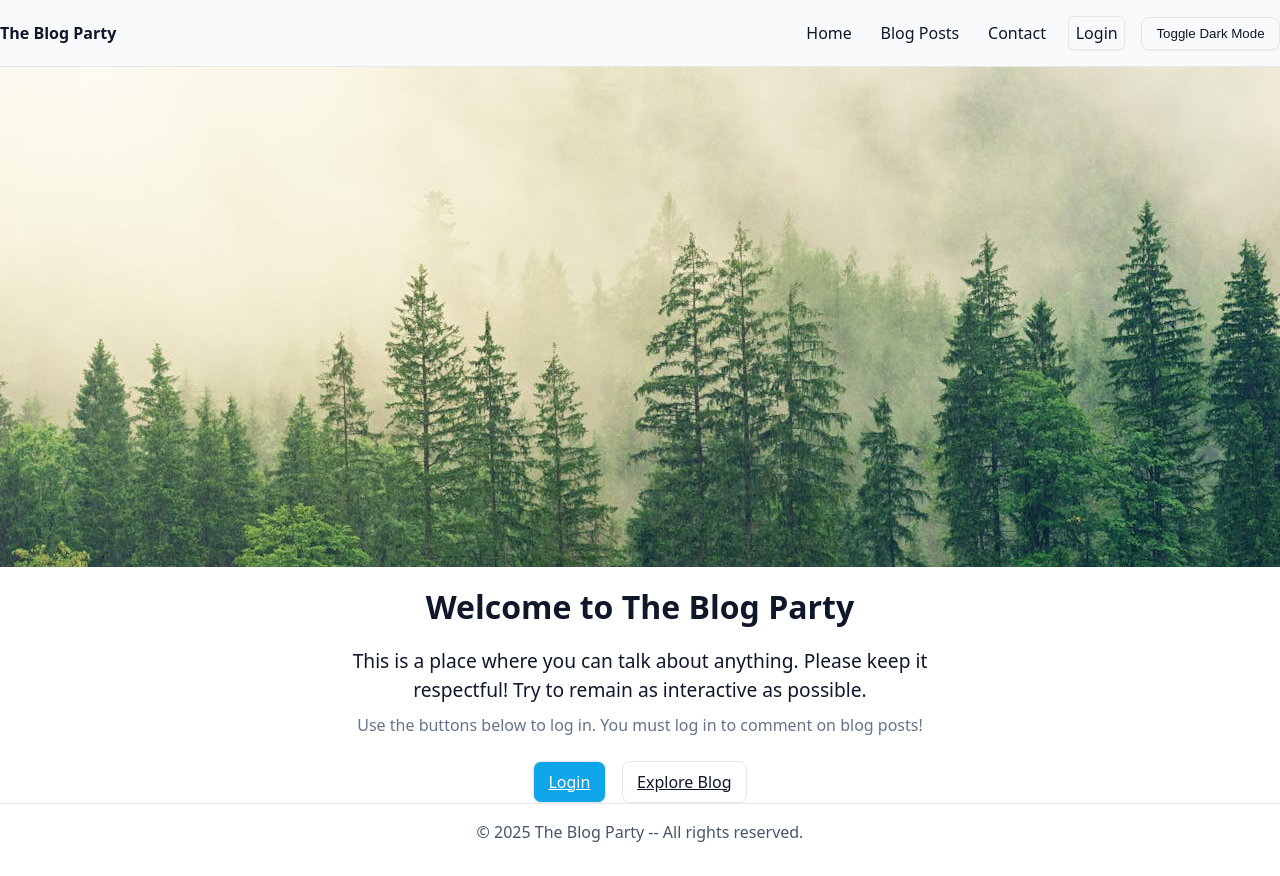
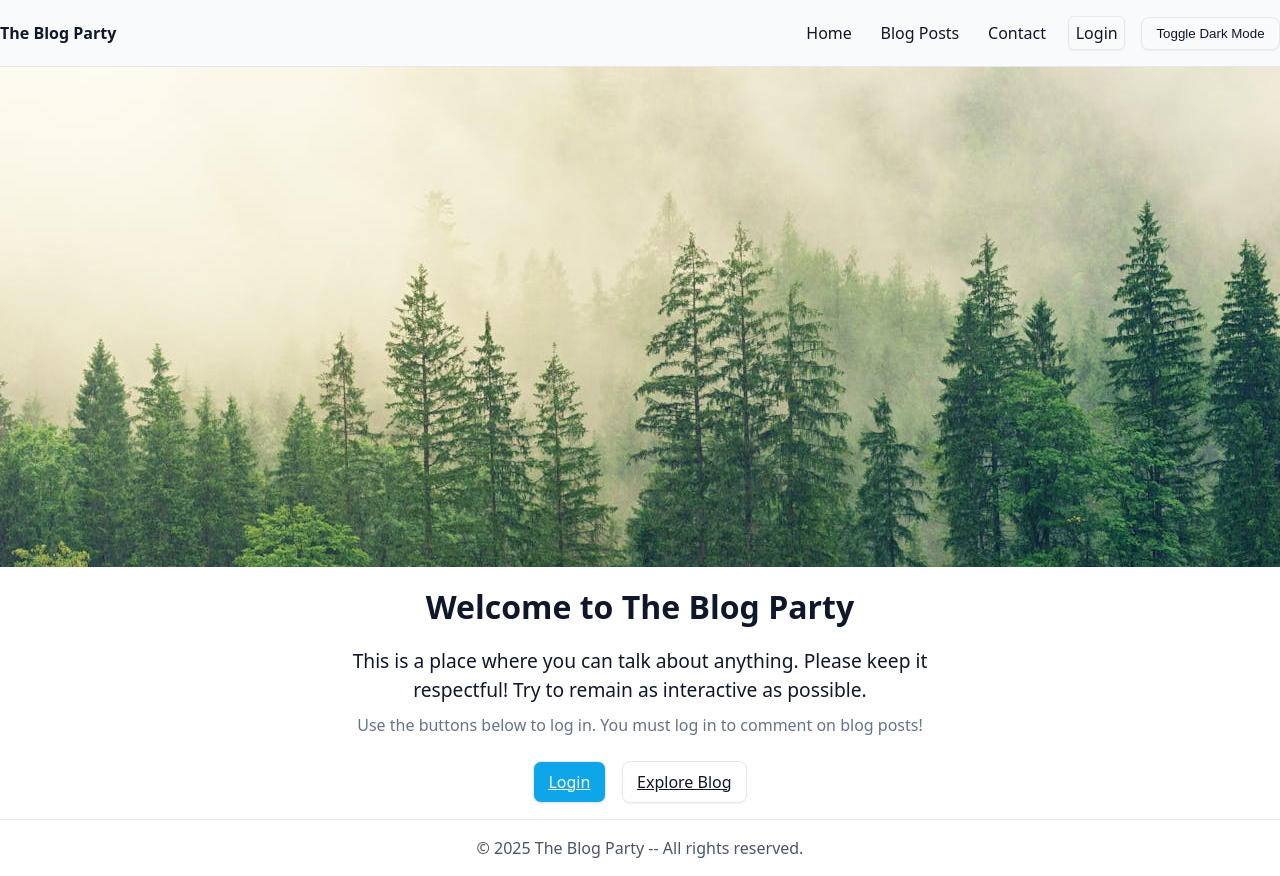
Before and after one commit to NateTheGreat-dev/react-blog-app, a React (Create React App) app: page / in a window 1280 px wide. Built offline with nearby package versions, Linux system fonts and the light colour scheme.

Commit message:
Fixed footer margin issue

```diff
--- a/src/index.css
+++ b/src/index.css
@@ -254,8 +254,7 @@ textarea:focus {
 
 /*Footer*/
 .site-footer {
-  background-color: #ffffff;
-  margin-top: auto;
+  margin-top: 1rem;
   padding: 1rem 0;
   text-align: center;
   color: var(--footer-fg);
```
